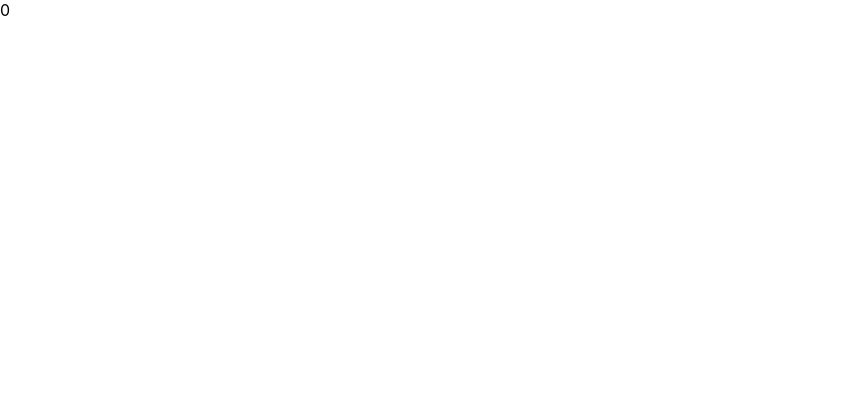
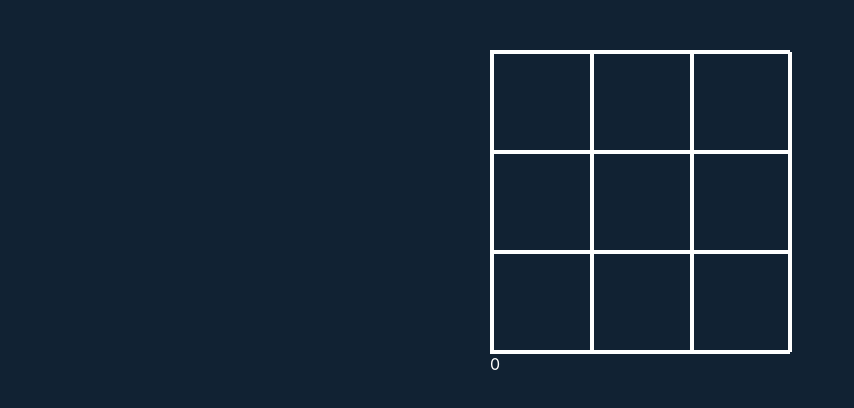
Before and after one commit to felixlaii/tictactoe.github.io, a React (Create React App) app: page / in a window 1280 px wide. Shown: the top 408 px of the page, without its empty margins (0-854 px from the left). Built offline with nearby package versions, Linux system fonts and the light colour scheme.

Commit message:
Update App.css

```diff
--- a/src/App.css
+++ b/src/App.css
@@ -1,38 +1,32 @@
-.App {
+body{
+  background-color: #123;
+  color:#fff;
+}
+main{
+  width: 300px;
+  margin: 50px auto 0;
+}
+div.board{
+  display: grid;
+  border: 2px solid #fff;
+  grid-template-columns: 1fr 1fr 1fr;
+  grid-template-rows: 1fr 1fr 1fr;
+}
+div.square{
+  width: 100px;
+  height: 100px;
+  border: 2px solid #fff;
+  box-sizing: border-box;
+  font-size: 4rem;
   text-align: center;
 }
-
-.App-logo {
-  height: 40vmin;
-  pointer-events: none;
+div.result{
+  font-size: 2rem;
+  padding: 10px;
 }
-
-@media (prefers-reduced-motion: no-preference) {
-  .App-logo {
-    animation: App-logo-spin infinite 20s linear;
-  }
+div.result.green{
+  background-color: #5a5;
 }
-
-.App-header {
-  background-color: #282c34;
-  min-height: 100vh;
-  display: flex;
-  flex-direction: column;
-  align-items: center;
-  justify-content: center;
-  font-size: calc(10px + 2vmin);
-  color: white;
+div.result.red{
+  background-color: #a55;
 }
-
-.App-link {
-  color: #61dafb;
-}
-
-@keyframes App-logo-spin {
-  from {
-    transform: rotate(0deg);
-  }
-  to {
-    transform: rotate(360deg);
-  }
-}
```
